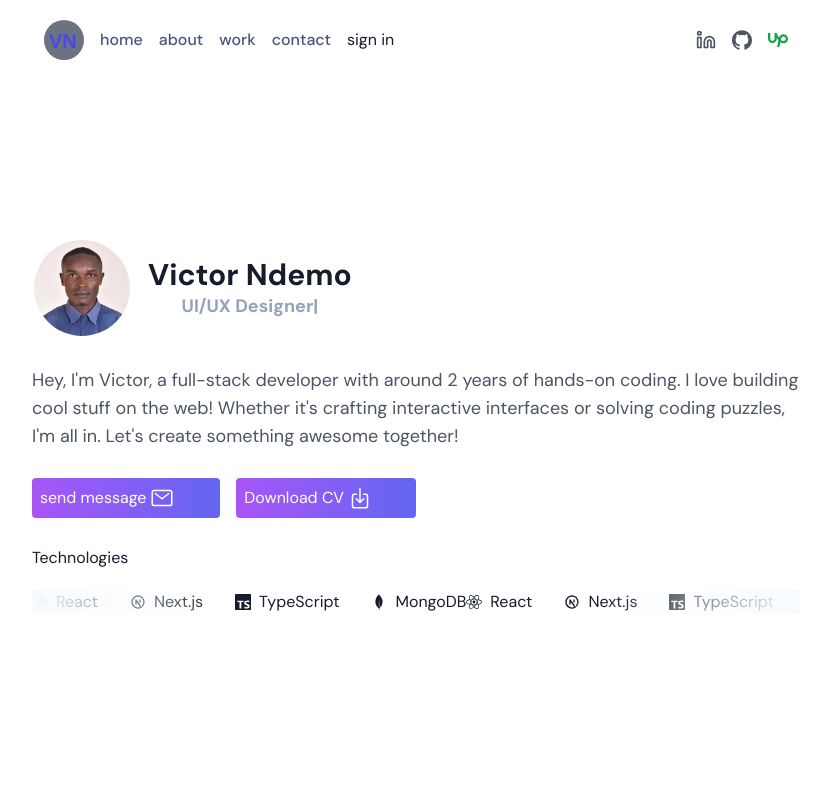
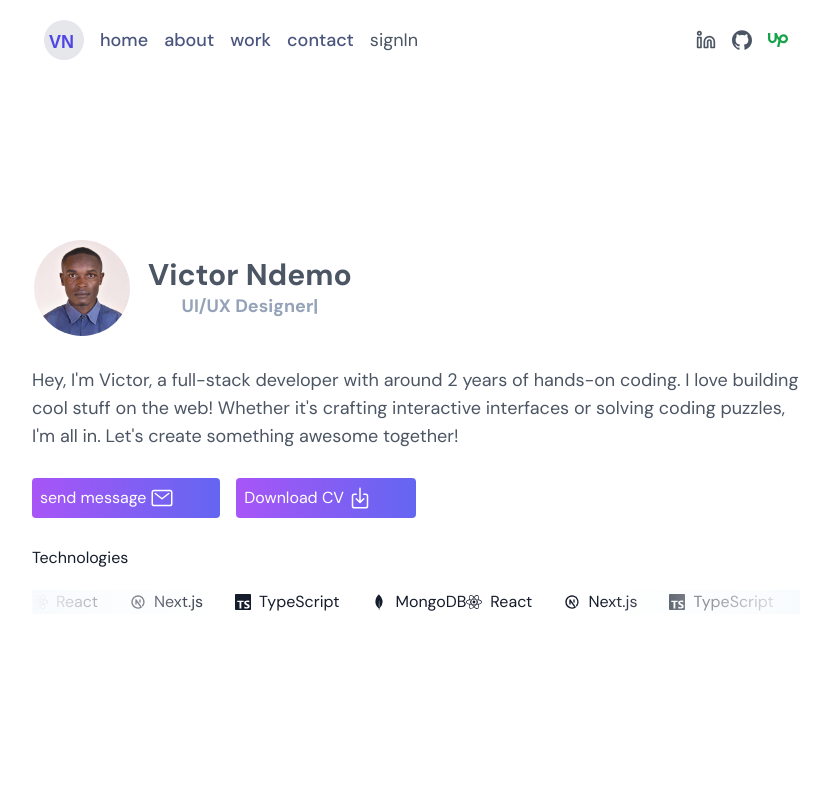
Before and after one commit to tchamp295/portfolio, a Next.js app: page / in a window 1280 px wide. Shown: the top 800 px of the page, without its empty margins (224-1053 px from the left). Built offline with nearby package versions, Linux system fonts and the light colour scheme; a web font is replaced by a local one.

Commit message:
refining ui

```diff
--- a/src/app/globals.css
+++ b/src/app/globals.css
@@ -25,7 +25,7 @@
     @apply text-inherit no-underline;
   }
   .nav_link {
-    @apply relative text-[16px] font-medium w-fit block after:block after:content-[''] after:absolute after:h-[2px] after:bg-orange-500 text-[#49557e] after:w-full after:scale-x-0 after:hover:scale-x-100 after:transition after:duration-300 after:origin-right;
+    @apply relative text-base md:text-lg  font-medium w-fit block after:block after:content-[''] after:absolute after:h-[2px] after:bg-orange-500 text-[#49557e] after:w-full after:scale-x-0 after:hover:scale-x-100 after:transition after:duration-300 after:origin-right;
   }
   input {
     @apply border border-gray-200 p-3 bg-zinc-100/40 rounded-lg;
--- a/src/components/Hero.jsx
+++ b/src/components/Hero.jsx
@@ -37,7 +37,7 @@ const HeroSection = () => {
             height={100}
           />
           <div className=" flex flex-col ml-4 ">
-            <h1 className="text-3xl font-bold ">Victor Ndemo</h1>
+            <h1 className="text-lg md:text-3xl font-bold text-gray-600 ">Victor Ndemo</h1>
             <TypeEffect />
           </div>
         </div>
--- a/src/components/Nav.jsx
+++ b/src/components/Nav.jsx
@@ -54,8 +54,11 @@ const Navbar = ({ openNavbar }) => {
       className={` fixed font-text top-0 w-full  ${stickyStyle} transition-all font-text duration-300  z-[10002]  `}
     >
       <div className=" flex items-center h-[10vh] justify-between max-w-3xl  mx-auto p-3">
-        <div className=" flex items-center gap-4 ">
-          <Link href="/" className="flex items-center bg-gray-500 rounded-full">
+        <div className=" flex items-center gap-4  ">
+          <Link
+            href="/"
+            className="flex items-center bg-gray-200 rounded-full "
+          >
             <svg
               width="40"
               height="40"
@@ -67,7 +70,7 @@ const Navbar = ({ openNavbar }) => {
               <text
                 x="5"
                 y="28"
-                fontSize="20"
+                fontSize="18"
                 fontFamily="Arial"
                 fontWeight="bold"
               >
@@ -83,11 +86,11 @@ const Navbar = ({ openNavbar }) => {
             ))}
           </ul>
 
-          <Link className="hidden md:block" href={"/login"}>
-            sign in
+          <Link className="hidden text-base md:text-lg text-gray-600 md:block" href={"/login"}>
+            signIn
           </Link>
         </div>
-        <div className="flex gap-4 items-center">
+        <div className=" hidden md:flex gap-4 items-center">
           <SocialLink
             href="#"
             icon={<FiLinkedin />}
```
